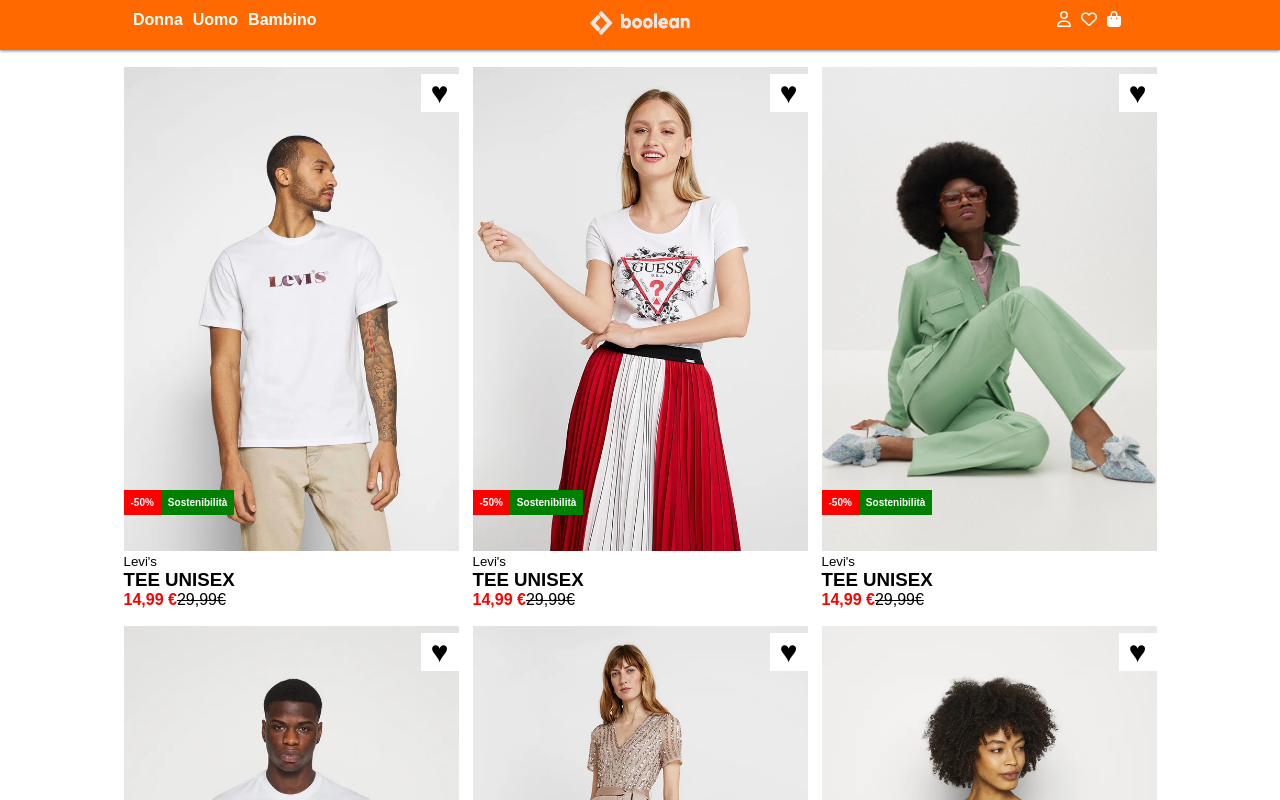
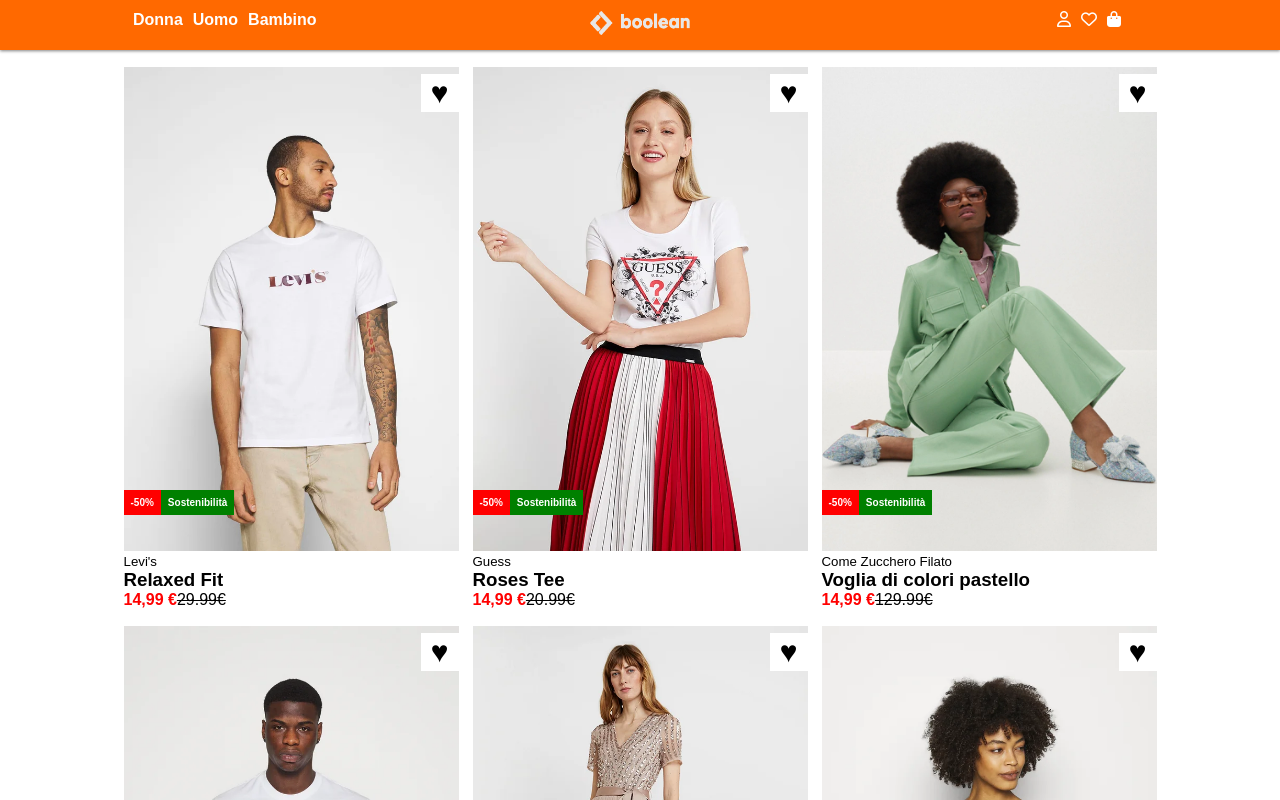
Before and after one commit to enrico-amerio/vite-boolando, a Vue app: page / in a window 1280 px wide. Shown: the top 800 px of the page. Built offline with nearby package versions, Linux system fonts and the light colour scheme.

Commit message:
[add] dynamic elements to cards

```diff
--- a/src/App.vue
+++ b/src/App.vue
@@ -5,7 +5,10 @@
 import products from './assets/data/db.json';
 export default {
   data(){
-    products
+    return{
+      products
+
+    }
   },
   components:{
     Header,
--- a/src/components/Main.vue
+++ b/src/components/Main.vue
@@ -22,6 +22,9 @@
     v-for="(product) in products.products" :key="product.id" :product="product"
       :frontImg="`src/assets/img/${product.frontImage}`"
       :backImg="`src/assets/img/${product.backImage}`"
+      :fullPrice="product.price"
+      :brand="product.brand"
+      :productName="product.name"
       />
 
   </main>
--- a/src/components/partials/Card.vue
+++ b/src/components/partials/Card.vue
@@ -2,11 +2,14 @@
       export default {
         props:{
           frontImg: String,
-          backImg: String
+          backImg: String,
+          fullPrice: Number,
+          brand: String,
+          productName: String
         },
-        mounted(){
-          console.log(this.frontImg);
-        }
+        // mounted(){
+        //   console.log(this.frontImg);
+        // }
       }
     </script>
 
@@ -20,9 +23,9 @@
       <span class="sustain">Sostenibilità</span>
     </div>
     <div class="caption">
-      <h5>Levi's</h5>
-      <h3>TEE UNISEX</h3>
-      <span class="price">14,99 &euro;</span><span class="full-price">29,99&euro;</span>
+      <h5>{{brand}}</h5>
+      <h3>{{productName}}</h3>
+      <span class="price">14,99 &euro;</span><span class="full-price">{{fullPrice}}&euro;</span>
     </div>
   </div>
 </template>
```
